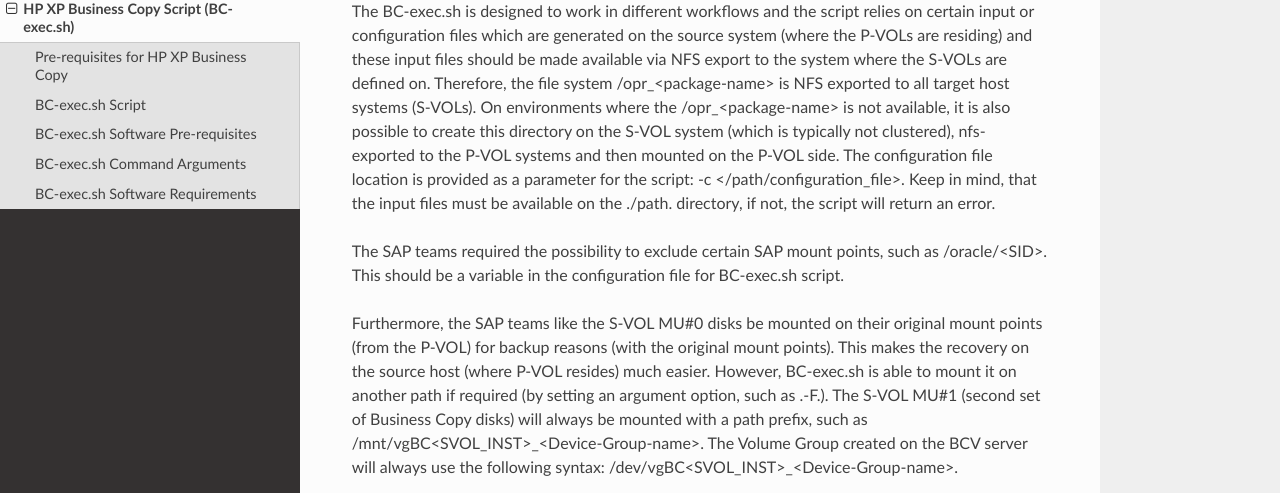
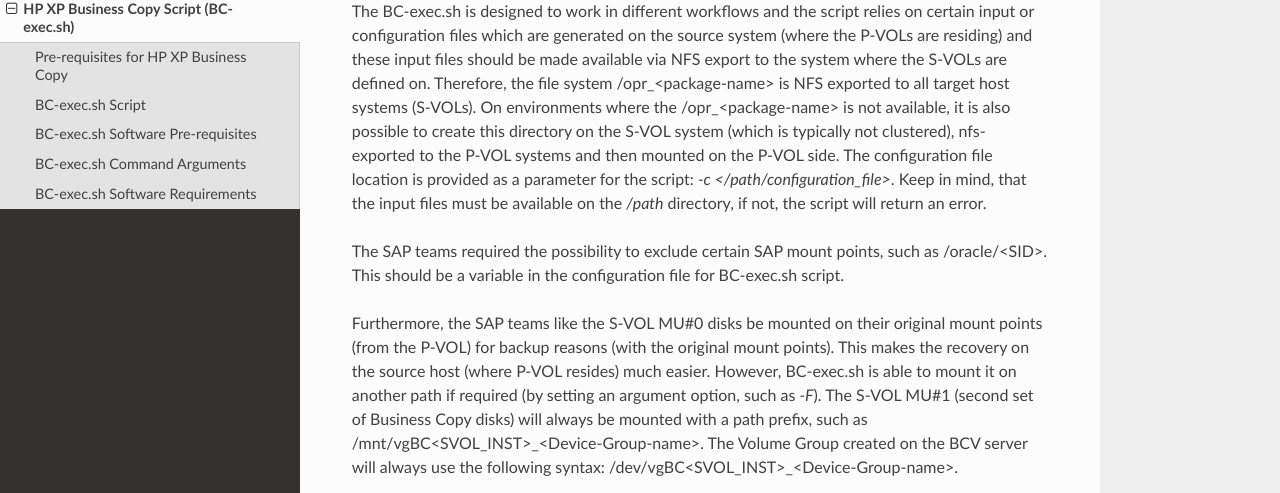
Before and after one commit to gdha/horcm-utils-docs, a Sphinx documentation site: the page built from source/hp_xp_business_copy_script.rst, in a window 1280 px wide and 900 px high, scrolled down 1417 px. Shown: the part 256-749 px from the top of the window. Built offline with Sphinx 7.4.7 and the Read the Docs theme 2.0.0, drawn with Linux system fonts in a browser that asks for light colours.

Commit message:
Fix some typo's

```diff
--- a/source/hp_xp_business_copy_script.rst
+++ b/source/hp_xp_business_copy_script.rst
@@ -69,10 +69,10 @@
 --------------------------------
 
 The BC-exec.sh is designed to work in different workflows and the script relies on certain input or configuration files which are generated on the source system (where the P-VOLs are residing) and these input files should be made available via NFS export to the system where the S-VOLs are defined on. Therefore, the file system /opr_<package-name> is NFS exported to all target host systems (S-VOLs).
-On environments where the /opr_<package-name> is not available, it is also possible to create this directory on the S-VOL system (which is typically not clustered), nfs-exported to the P-VOL systems and then mounted on the P-VOL side. The configuration file location is provided as a parameter for the script: -c </path/configuration_file>. Keep in mind, that the input files must be available on the ./path. directory, if not, the script will return an error.
+On environments where the /opr_<package-name> is not available, it is also possible to create this directory on the S-VOL system (which is typically not clustered), nfs-exported to the P-VOL systems and then mounted on the P-VOL side. The configuration file location is provided as a parameter for the script: `-c </path/configuration_file>`. Keep in mind, that the input files must be available on the `/path` directory, if not, the script will return an error.
 
 The SAP teams required the possibility to exclude certain SAP mount points, such as /oracle/<SID>. This should be a variable in the configuration file for BC-exec.sh script.
 
-Furthermore, the SAP teams like the S-VOL MU#0 disks be mounted on their original mount points (from the P-VOL) for backup reasons (with the original mount points). This makes the recovery on the source host (where P-VOL resides) much easier. However, BC-exec.sh is able to mount it on another path if required (by setting an argument option, such as .-F.). The S-VOL MU#1 (second set of Business Copy disks) will always be mounted with a path prefix, such as /mnt/vgBC<SVOL_INST>_<Device-Group-name>.
+Furthermore, the SAP teams like the S-VOL MU#0 disks be mounted on their original mount points (from the P-VOL) for backup reasons (with the original mount points). This makes the recovery on the source host (where P-VOL resides) much easier. However, BC-exec.sh is able to mount it on another path if required (by setting an argument option, such as `-F`). The S-VOL MU#1 (second set of Business Copy disks) will always be mounted with a path prefix, such as /mnt/vgBC<SVOL_INST>_<Device-Group-name>.
 The Volume Group created on the BCV server will always use the following syntax:
 /dev/vgBC<SVOL_INST>_<Device-Group-name>.
```
